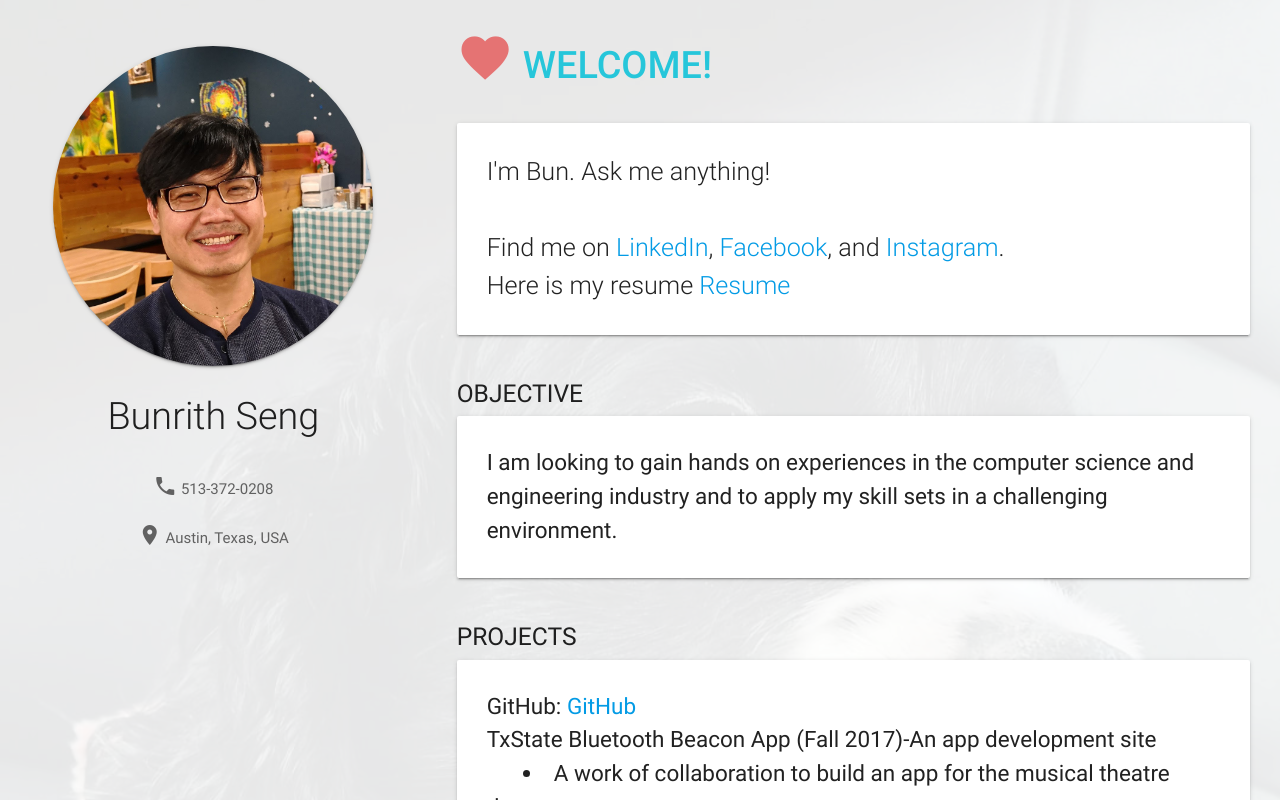
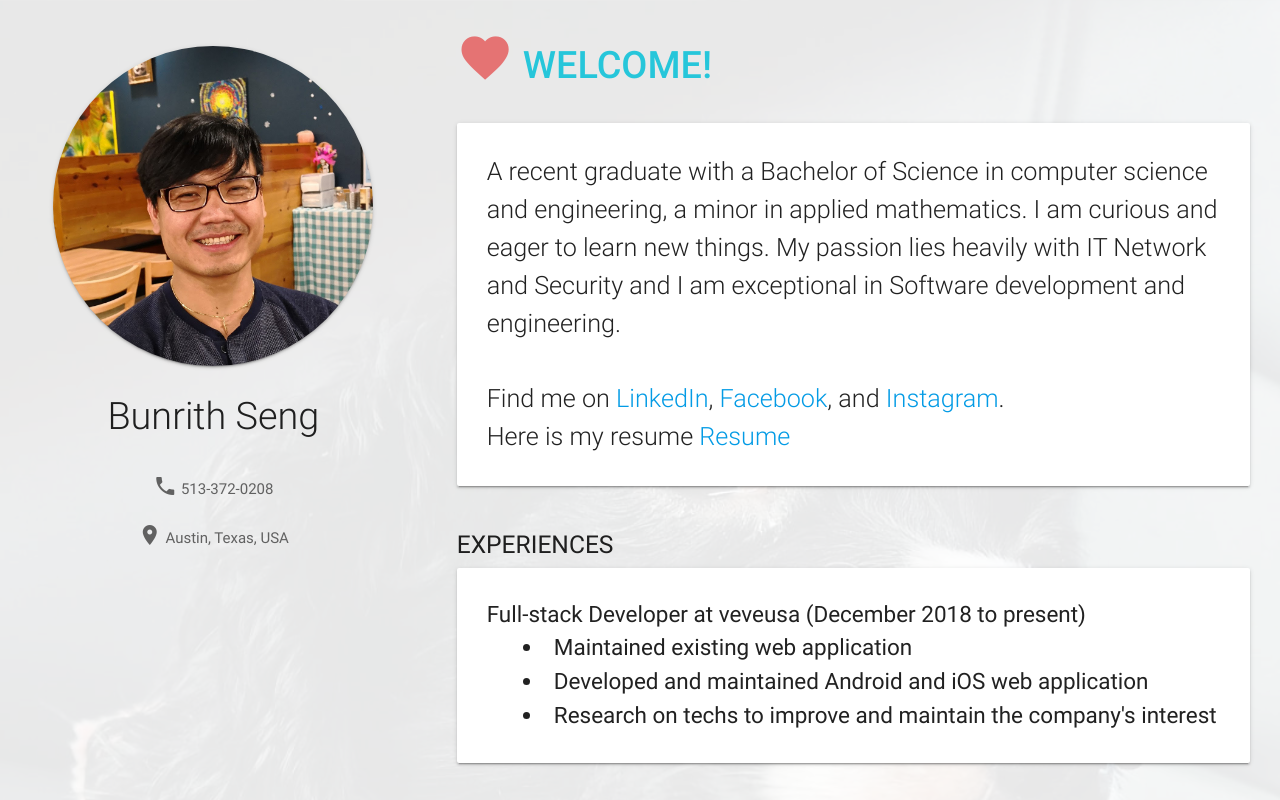
Before and after one commit to Queatz/jacob-chat, an Angular app: page / in a window 1280 px wide. Shown: the top 800 px of the page. Built offline with nearby package versions, Linux system fonts and the light colour scheme.

Commit message:
added descriptions

```diff
--- a/src/app/app.component.html
+++ b/src/app/app.component.html
@@ -24,7 +24,9 @@
 
     <div class="info-box hoverable z-depth-1 card flow-text">
       <div>
-        I'm Bun. Ask me anything!
+        A recent graduate with a Bachelor of Science in computer science and engineering, a minor in applied mathematics.  I am curious and eager to learn new things.
+
+        My passion lies heavily with IT Network and Security and I am exceptional in Software development and engineering.
       </div>
       <br />
       <div>
@@ -37,10 +39,13 @@
     </div>
 
     <div class="info-text">
-      <h5 class="info-header">OBJECTIVE</h5>
+      <h5 class="info-header">EXPERIENCES</h5>
       <div class="info-box hoverable z-dept-1 card">
-        I am looking to gain hands on experiences in the computer science and engineering industry and to apply
-        my skill sets in a challenging environment.
+        Full-stack Developer at veveusa (December 2018  to present)
+        <li>Maintained existing web application</li>
+        <li>Developed and maintained Android and iOS web application</li>
+        <li>Research on techs to improve and maintain the company's interest</li>
+
       </div>
     </div>
 
```
